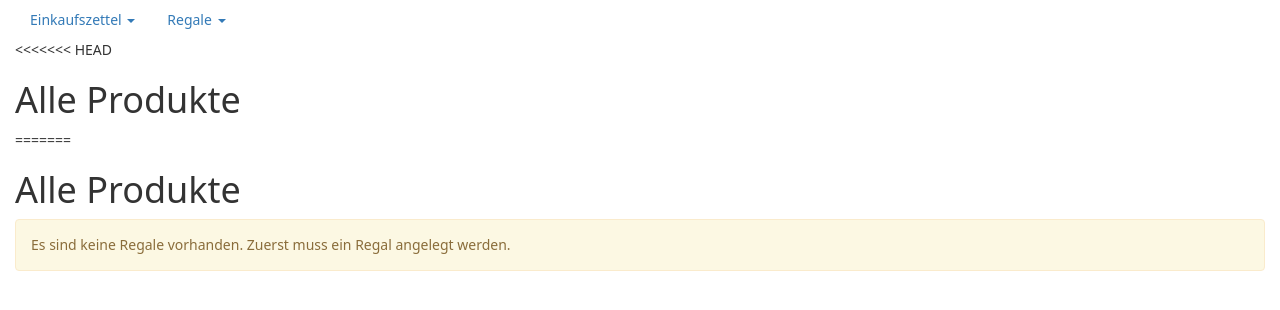
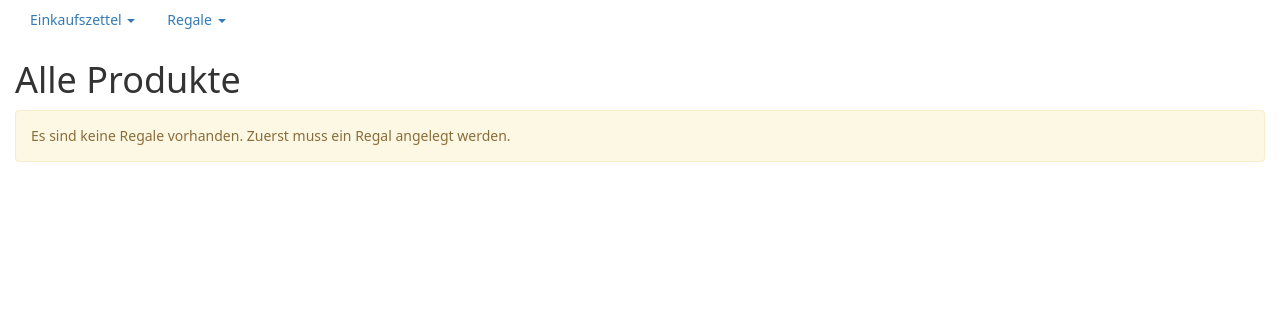
Before and after one commit to martin-ueding/shopping-list, a Django app: template shoppinglist/templates/index.html in a window 1280 px wide. Shown: the top 310 px of the page. Run offline with Django 3.2, Linux system fonts and the light colour scheme; the template is opened without the code that fills it, so the values that code supplies are empty; some libraries are stand-ins or nearby versions.

Commit message:
Fix merge

```diff
--- a/shoppinglist/templates/index.html
+++ b/shoppinglist/templates/index.html
@@ -13,13 +13,9 @@ function changeAmount(field, delta) {
 }
 </script>
 
-<<<<<<< HEAD
-<h1>Alle Produkte</h1>
-=======
 <h1 id="alle-produkte">Alle Produkte</h1>
 
 {% if shelves|length > 0 %}
->>>>>>> c41cb36890b528e36e73494b983cae0404c09bc6
 <div class="row">
     <div class="col-md-10">
         <form action="{% url shoppinglist.views.update_numbers %}" method="post" class="form-inline">
```
